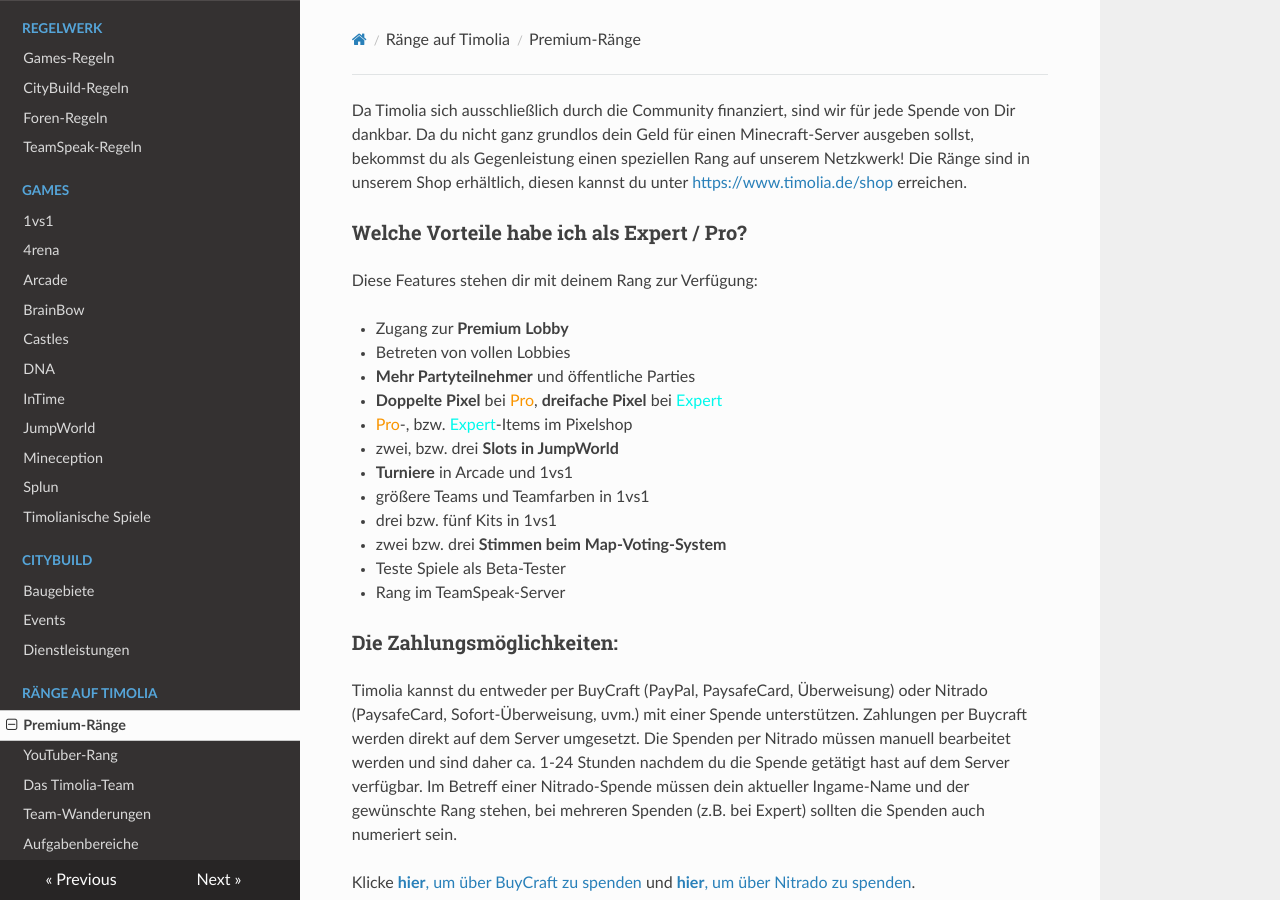
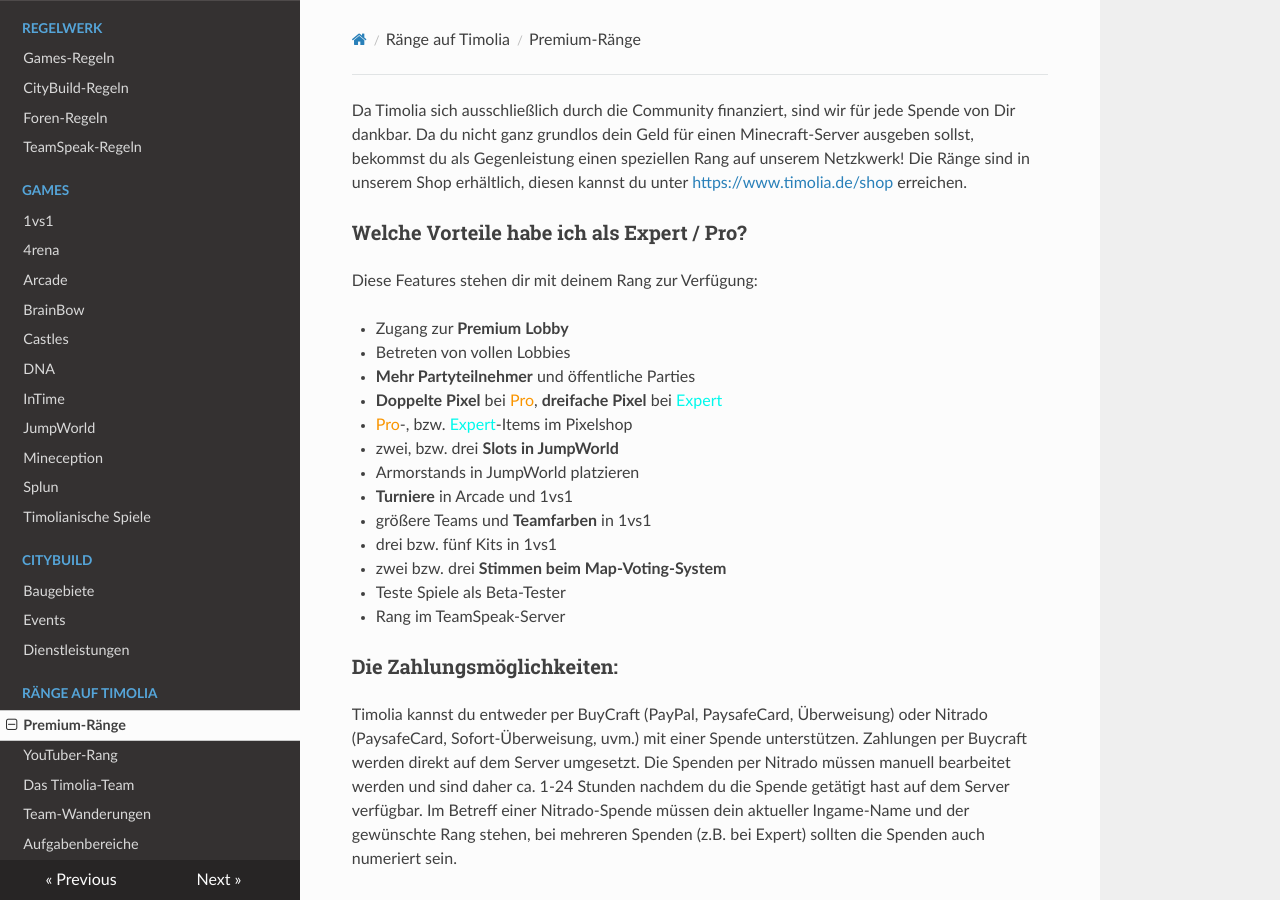
Before and after one commit to TimoliaDE/HowTo, an MkDocs documentation site: the page built from docs/ranks/premium.md, in a window 1280 px wide and 900 px high. Built offline with MkDocs 1.6.1, drawn with Linux system fonts in a browser that asks for light colours; nearby versions of some CDN libraries; old or Windows-style settings are respelled for this version of MkDocs.

Commit message:
Prem Feature: Armorstands in JW

```diff
--- a/docs/ranks/premium.md
+++ b/docs/ranks/premium.md
@@ -11,8 +11,9 @@ Diese Features stehen dir mit deinem Rang zur Verfügung:
 - <strong>Doppelte Pixel</strong> bei <span style="color:#F99500">Pro</span>, <strong>dreifache Pixel</strong> bei <span style="color:#00F9EC">Expert</span>
 - <span style="color:#F99500">Pro</span>-, bzw. <span style="color:#00F9EC">Expert</span>-Items im Pixelshop
 - zwei, bzw. drei <strong>Slots in JumpWorld</strong>
+- Armorstands in JumpWorld platzieren
 - <strong>Turniere</strong> in Arcade und 1vs1
-- größere Teams und Teamfarben in 1vs1
+- größere Teams und <strong>Teamfarben</strong> in 1vs1
 - drei bzw. fünf Kits in 1vs1
 - zwei bzw. drei <strong>Stimmen beim Map-Voting-System</strong>
 - Teste Spiele als Beta-Tester
```
